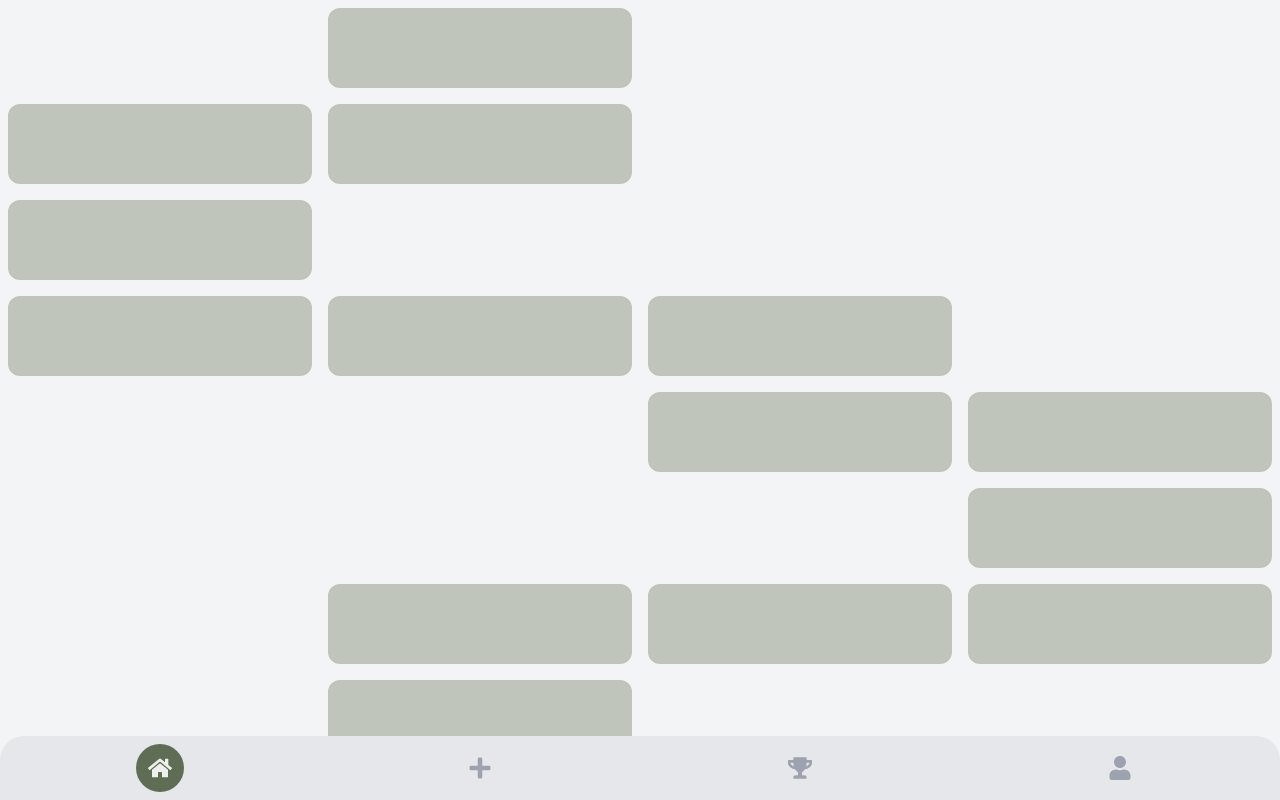
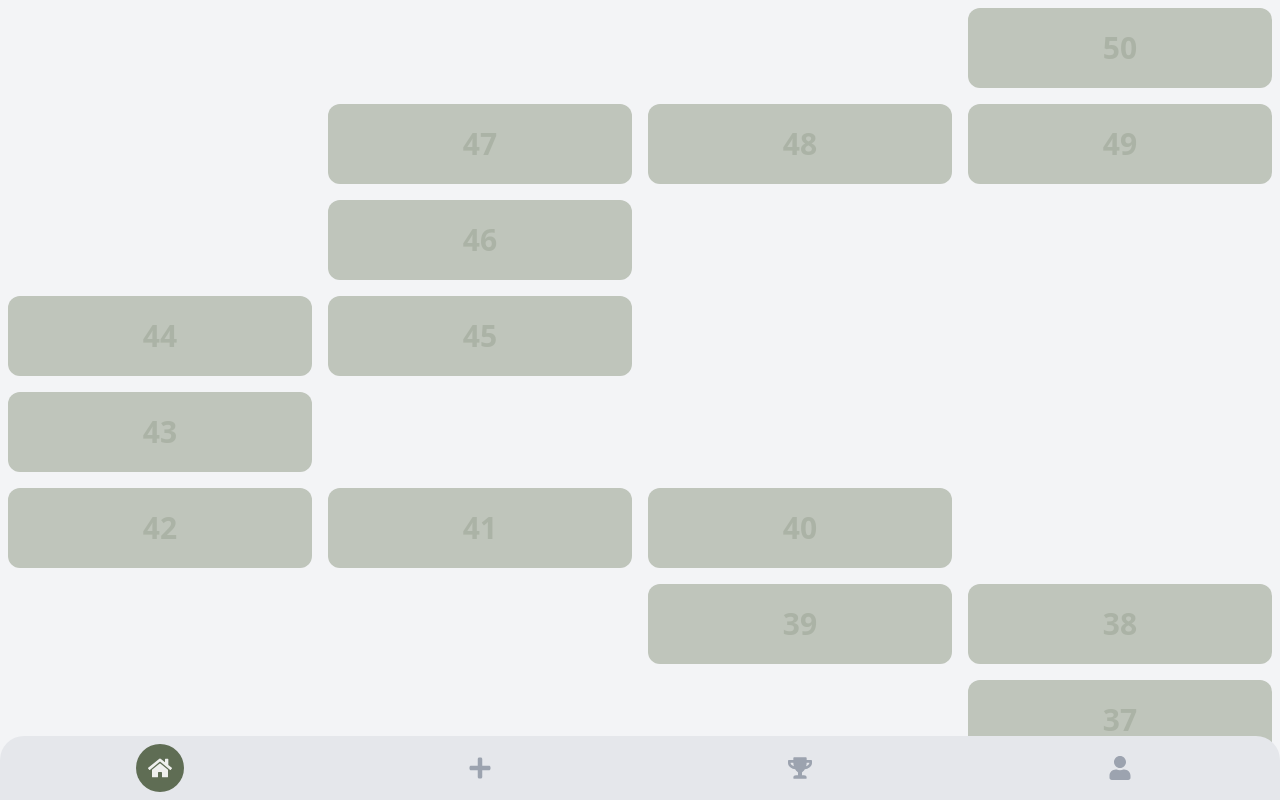
Before and after one commit to alexandernorth/starthack-2023, a Next.js app in the folder frontend/: page / in a window 1280 px wide. Shown: the top 800 px of the page. Built offline with nearby package versions, Linux system fonts and the light colour scheme.

Commit message:
userContext and makeBoard

```diff
--- /dev/null
+++ b/frontend/app/context/UserContext.js
@@ -0,0 +1,9 @@
+import React, { createContext, useState } from 'react';
+
+export const UserContext = createContext();
+
+export const UserProvider = ({ name, score, role, workplace, children }) => {
+  const [user, setUser] = useState({ name, score, role, workplace });
+
+  return <UserContext.Provider value={user}>{children}</UserContext.Provider>;
+};
--- a/frontend/components/Board.js
+++ b/frontend/components/Board.js
@@ -1,8 +1,13 @@
 import cn from 'classnames';
-import { boardData } from './boardData';
+import { useState } from 'react';
+import { boardData, makeBoard } from './boardData';
 
 const Board = () => {
-  const rows = boardData.rows;
+  const [activeTile, setActiveTile] = useState(0);
+
+  const rows = makeBoard();
+
+  console.log(rows);
 
   return (
     <div className='flex flex-col-reverse bg-gray-100 gap-4 p-2'>
@@ -17,13 +22,23 @@ const Board = () => {
 const TileRow = ({ tiles }) => {
   return (
     <div className='w-full grid grid-cols-4 gap-4 h-20'>
-      {tiles.map((tile) => (tile.active ? <Tile /> : <PlaceholderTile />))}
+      {tiles.map((tile) => (tile ? <Tile tile={tile} /> : <PlaceholderTile />))}
     </div>
   );
 };
 
-const Tile = ({}) => {
-  return <div className={cn('bg-primary-200 h-20 rounded-xl')}></div>;
+const Tile = ({ tile }) => {
+  return (
+    <div
+      className={cn(
+        'flex items-center justify-center bg-primary-200 h-20 rounded-xl'
+      )}
+    >
+      <div className='text-3xl text-center font-bold text-primary-300/60'>
+        {tile.score}
+      </div>
+    </div>
+  );
 };
 
 const PlaceholderTile = ({}) => {
--- a/frontend/components/boardData.js
+++ b/frontend/components/boardData.js
@@ -290,3 +290,107 @@ export const boardData = {
     },
   ],
 };
+
+const hasTile = [
+  [false, false, true, false],
+  [true, true, true, false],
+  [true, false, false, false],
+  [true, true, false, false],
+  [false, true, false, false],
+  [false, true, true, true],
+  [false, false, false, true],
+  [false, false, true, true],
+  [true, true, true, false],
+  [true, false, false, false],
+  [true, true, false, false],
+  [false, true, false, false],
+  [false, true, true, true],
+  [false, false, false, true],
+  [true, true, true, true],
+  [true, false, false, false],
+  [true, true, false, false],
+  [false, true, false, false],
+  [false, true, true, true],
+  [false, false, false, true],
+  [false, false, true, true],
+  [true, true, true, false],
+  [true, false, false, false],
+  [true, true, false, false],
+  [false, true, false, false],
+  [false, true, true, true],
+  [false, false, false, true],
+];
+
+const tileTypes = ['empty', 'fact', 'quiz', 'education', 'chance'];
+
+const getRandomTile = (score) => {
+  const type = Math.floor(Math.random() * tileTypes.length);
+  return {
+    score,
+    type: tileTypes[type],
+    active: false,
+    advance: 1,
+  };
+};
+
+export const makeBoard = () => {
+  const board = [];
+  let score = 1;
+
+  let prevRow = null;
+
+  hasTile.forEach((row, i) => {
+    const newRow = [];
+
+    const isInverse = inverseDirection(row, prevRow);
+    prevRow = row;
+
+    let tilesInRow = row.filter(Boolean).length;
+    let tileScore = isInverse ? score + tilesInRow - 1 : score;
+
+    row.forEach((hasTile, j) => {
+      if (hasTile) {
+        newRow.push(getRandomTile(tileScore));
+        tileScore = isInverse ? tileScore - 1 : tileScore + 1;
+      } else {
+        newRow.push(null);
+      }
+    });
+
+    score += tilesInRow;
+    board.push({ tiles: newRow });
+  });
+
+  return board;
+};
+
+const inverseDirection = (row, prevRow) => {
+  if (!prevRow) return false;
+
+  const { minIndex, maxIndex } = getMinMaxTrueIndex(row);
+  const { minIndex: prevMin, maxIndex: prevMax } = getMinMaxTrueIndex(prevRow);
+
+  console.log('min', minIndex, 'max', maxIndex);
+  console.log('prevMin', prevMin, 'prevMax', prevMax);
+
+  return minIndex < prevMax;
+};
+
+function getMinMaxTrueIndex(arr) {
+  let minTrueIndex = Infinity;
+  let maxTrueIndex = -Infinity;
+
+  for (let i = 0; i < arr.length; i++) {
+    if (arr[i]) {
+      minTrueIndex = Math.min(minTrueIndex, i);
+      maxTrueIndex = Math.max(maxTrueIndex, i);
+    }
+  }
+
+  // If there are no true values in the array
+  if (minTrueIndex === Infinity) {
+    return { minIndex: -1, maxIndex: -1 };
+  }
+
+  return { minIndex: minTrueIndex, maxIndex: maxTrueIndex };
+}
--- a/frontend/pages/_app.js
+++ b/frontend/pages/_app.js
@@ -1,5 +1,6 @@
 import '@/styles/globals.css';
 import Layout from '@/components/Layout';
+import { UserProvider } from '@/app/context/UserContext';
 import Head from 'next/head';
 
 export default function App({ Component, pageProps }) {
@@ -12,7 +13,14 @@ export default function App({ Component, pageProps }) {
         <link rel='icon' href='/favicon.ico' />
       </Head>
       <Layout>
-        <Component {...pageProps} />
+        <UserProvider
+          name='John Doe'
+          score={100}
+          role='Developer'
+          workplace='Acme Inc.'
+        >
+          <Component {...pageProps} />
+        </UserProvider>
       </Layout>
     </div>
   );
```
